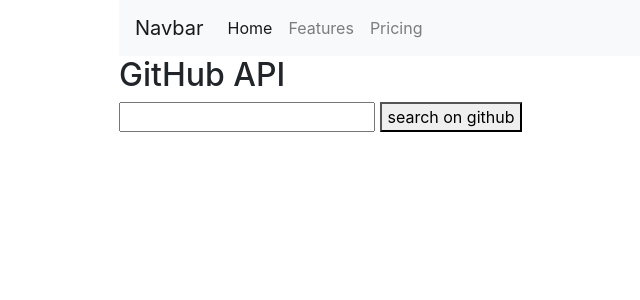
After one commit to shakib500/api_consuming_using_django, a Django app: page /github/ in a window 1280 px wide. The commit adds this page. Shown: the top 300 px of the page, without its empty margins (141-781 px from the left). Run offline with Django 3.2, Linux system fonts and the light colour scheme; some libraries are stand-ins or nearby versions.

Commit message:
github api endpoint added
can search for a user name and get user name and public repo

```diff
--- a/api_consume/api_consume/urls.py
+++ b/api_consume/api_consume/urls.py
@@ -20,4 +20,5 @@
 urlpatterns = [
     path('admin/', admin.site.urls),
     path('',views.home, name='home'),
+    path('github/',views.github, name='github'),
 ]
--- a/api_consume/api_consume/views.py
+++ b/api_consume/api_consume/views.py
@@ -9,5 +9,11 @@
         'country': geodata['country_name'],
         'city': geodata['city']
     })
-
-    # return render(request, 'home.html')
+def github(request):
+    user = {}
+    if 'username' in request.GET:
+        username = request.GET['username']
+        url = 'https://api.github.com/users/%s' % username
+        response = requests.get(url)
+        user = response.json()
+    return render(request, 'github.html', {'user': user})
--- a/api_consume/template/base.html
+++ b/api_consume/template/base.html
@@ -10,6 +10,13 @@
   <link rel="stylesheet" href="https://stackpath.bootstrapcdn.com/bootstrap/4.3.1/css/bootstrap.min.css" integrity="sha384-ggOyR0iXCbMQv3Xipma34MD+dH/1fQ784/j6cY/iJTQUOhcWr7x9JvoRxT2MZw1T" crossorigin="anonymous">
 
   <title>BASE</title>
+  <style type="text/css">
+    body {
+      max-width: 800px;
+      margin: 0 auto;
+      padding: 0 20px;
+    }
+  </style>
 </head>
 
 <body>
@@ -32,11 +39,8 @@
       </ul>
     </div>
   </nav>
-
-  <hr>
   {% block content %}
   {% endblock %}
-  <hr>
 
   <!-- Optional JavaScript -->
   <!-- jQuery first, then Popper.js, then Bootstrap JS -->
--- /dev/null
+++ b/api_consume/template/github.html
@@ -0,0 +1,12 @@
+{% extends 'base.html' %}
+
+{% block content %}
+  <h2>GitHub API</h2>
+  <form method="get">
+    <input type="text" name="username">
+    <button type="submit">search on github</button>
+  </form>
+  {% if user %}
+    <p><strong>{{ user.name }}</strong> has <strong>{{ user.public_repos }}</strong> public repositories.</p>
+  {% endif %}
+{% endblock %}
```
